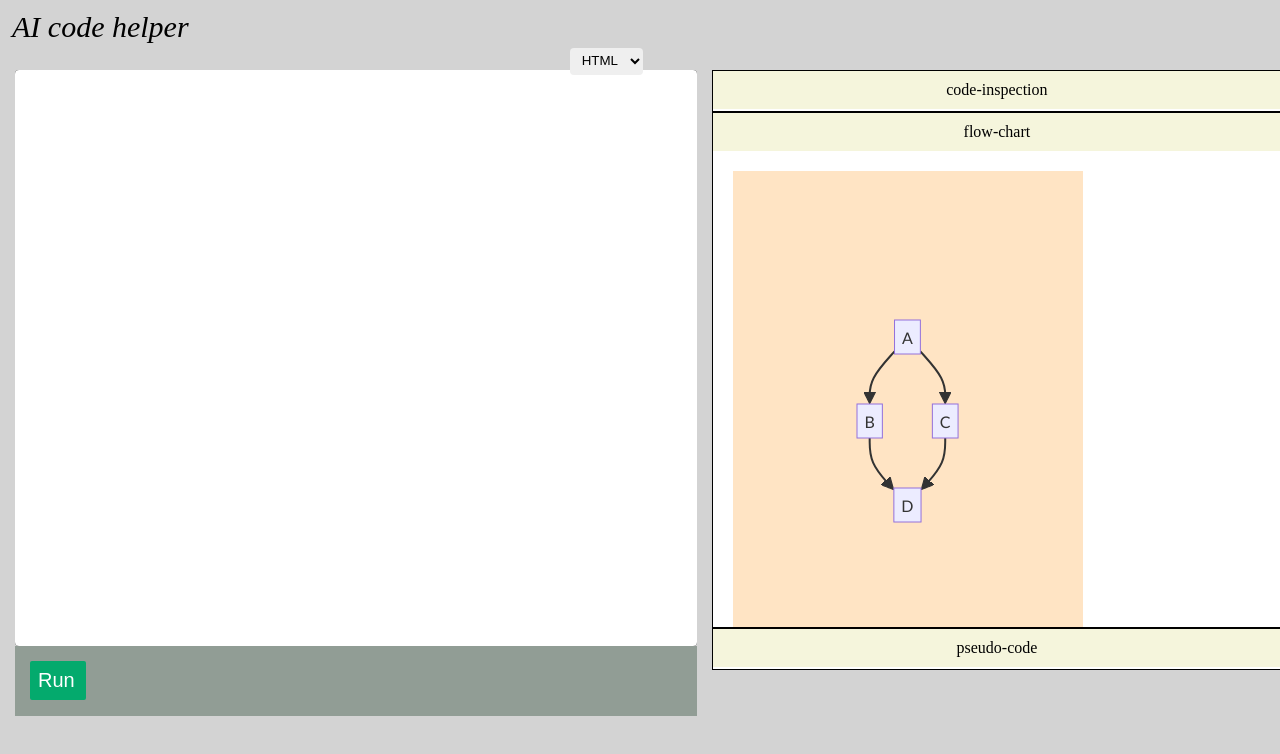
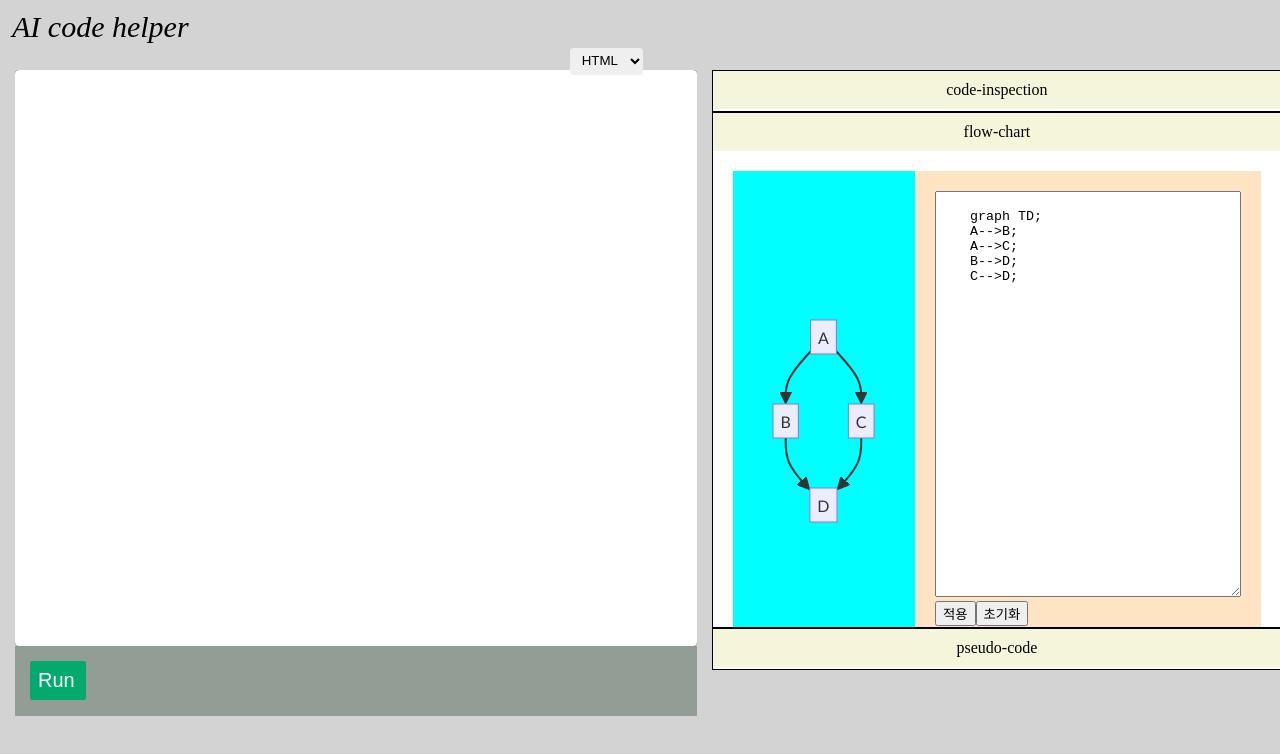
Before and after one commit to vlvksbdof1234/open_source_project_team3, a React (Create React App) app in the folder ai_code_helper/: page / in a window 1280 px wide. Both pictures are taken after a click on the label "flow-chart". Shown: the top 754 px of the page. Built offline with nearby package versions, Linux system fonts and the light colour scheme.

Commit message:
다이어그램 변경 구현 완료

```diff
--- a/ai_code_helper/src/components/FlowChartDiv.js
+++ b/ai_code_helper/src/components/FlowChartDiv.js
@@ -3,42 +3,64 @@ import mermaid from "mermaid";
 import "../styles/FlowChartDiv.css";
 
 export const FlowChartDiv = () => {
-  // Store Mermaid code
-  const mermaidCode = `
+  const initialMermaidCode = `
     graph TD;
     A-->B;
     A-->C;
     B-->D;
     C-->D;
   `;
+  const [mermaidCode, setMermaidCode] = useState(initialMermaidCode);
+  const [renderedMermaidCode, setRenderedMermaidCode] = useState(initialMermaidCode);
   const [isModalOpen, setIsModalOpen] = useState(false);
 
   const toggleModal = () => {
     setIsModalOpen(!isModalOpen);
   };
 
+  // Mermaid 다이어그램 렌더링 함수
+  const renderMermaid = () => {
+    mermaid.initialize({ startOnLoad: true });
+
+    const mermaidElement = document.getElementById('mermaid-diagram');
+    if (mermaidElement.getAttribute('data-processed')) {
+      mermaidElement.removeAttribute('data-processed');
+    }
+
+    mermaid.contentLoaded();
+  };
+
+  const applyChanges = () => {
+    setRenderedMermaidCode(mermaidCode);
+  };
+
+  // 초기화 버튼 핸들러
+  const resetCode = () => {
+    setMermaidCode(initialMermaidCode);
+    setRenderedMermaidCode(initialMermaidCode);
+  };
+
   useEffect(() => {
-    // Mermaid 초기화
-    mermaid.initialize({ startOnLoad: true, maxWidth: 800 });
-
-    // Mermaid 코드 렌더링
-    mermaid.contentLoaded();
-    const mermaidSvg = document.querySelector(".mermaid svg");
-    if (mermaidSvg) {
-      mermaidSvg.style.maxWidth = "250px";
-      mermaidSvg.style.width = "100%";
-      mermaidSvg.style.height = "auto";
-    }
-  }, []);
+    renderMermaid();
+  }, [renderedMermaidCode]);
 
   return (
     <div className="mermaid-container">
       <div
         className={`mermaid ${isModalOpen ? "modal" : ""}`}
         onClick={toggleModal}
-      >
-        {mermaidCode}
+        id="mermaid-diagram"
+      >{renderedMermaidCode}</div>
+      <div className="mermaid-editor">
+        <textarea
+          value={mermaidCode}
+          onChange={(e) => setMermaidCode(e.target.value)}
+        />
+        <button onClick={applyChanges}>적용</button>
+        <button onClick={resetCode}>초기화</button>
       </div>
+
+
       {isModalOpen && <div className="modal-backdrop"></div>}
     </div>
   );
--- a/ai_code_helper/src/styles/FlowChartDiv.css
+++ b/ai_code_helper/src/styles/FlowChartDiv.css
@@ -1,19 +1,23 @@
 .mermaid-container {
     position: relative;
+    display: flex;
+    flex-direction: row;
     background-color: bisque;
     height: 500px;
-    width: 350px;
+    width: 100%;
 }
 
 .mermaid {
     height: 100%;
     width: 100%;
+    background-color: aqua;
     display: flex;
     /* Flex 컨테이너 설정 */
     justify-content: center;
     /* 가로 방향 중앙 정렬 */
     align-items: center;
     /* 세로 방향 중앙 정렬 */
+    cursor: pointer;
 }
 
 .expand-button {
@@ -52,10 +56,11 @@
   }
 
   .mermaid-editor {
-    margin-right: 20px;
+    padding: 20px;
+
   }
 
   .mermaid-editor textarea {
     width: 300px; /* 에디터 너비 조정 */
-    height: 200px; /* 에디터 높이 조정 */
+    height: 400px; /* 에디터 높이 조정 */
   }
```
